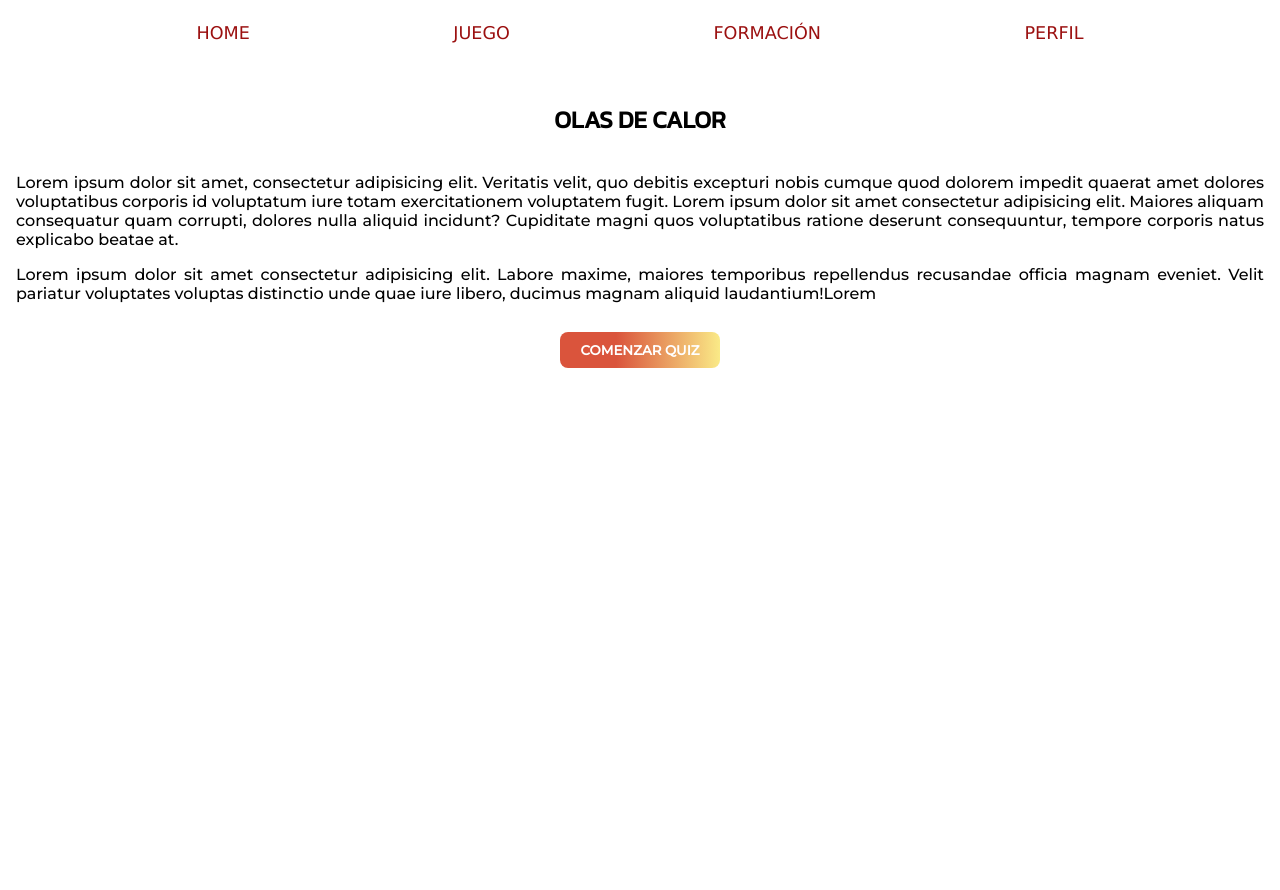
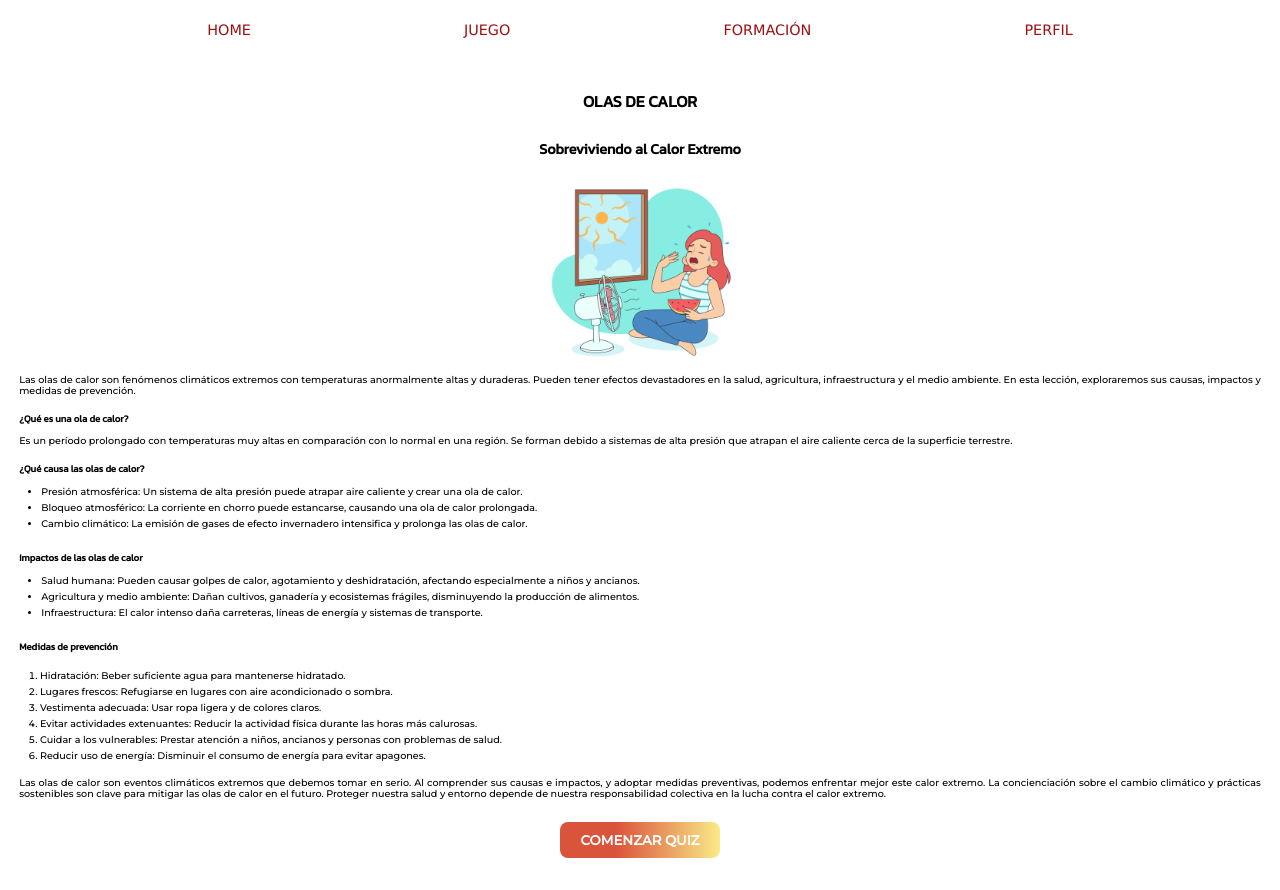
Before and after one commit to danieskka/Desafio-Tripulaciones, a React (Vite) app in the folder client/: page /minilecture in a window 1280 px wide. Before the commit the page ends 800 px from the top, so only its background shows below. Built offline with nearby package versions, Linux system fonts and the light colour scheme.

Commit message:
minilecture text added

```diff
--- a/client/src/components/Main/Home/Game/MiniLecture/MiniLecture.jsx
+++ b/client/src/components/Main/Home/Game/MiniLecture/MiniLecture.jsx
@@ -4,10 +4,34 @@ const MiniLecture = () => {
   return (
     <section className="homeWrapper">
       <h1>OLAS DE CALOR</h1>
+      <h2>Sobreviviendo al Calor Extremo</h2>
+      <img src="assets/mini_leccion.jpg" alt="Calor" className="minilecturePortada"/>
       <article className="lectureText">
-        <p>Lorem ipsum dolor sit amet, consectetur adipisicing elit. Veritatis velit, quo debitis excepturi nobis cumque quod dolorem impedit quaerat amet dolores voluptatibus corporis id voluptatum iure totam exercitationem voluptatem fugit. Lorem ipsum dolor sit amet consectetur adipisicing elit. Maiores aliquam consequatur quam corrupti, dolores nulla aliquid incidunt? Cupiditate magni quos voluptatibus ratione deserunt consequuntur, tempore corporis natus explicabo beatae at.
-        </p>
-        <p> Lorem ipsum dolor sit amet consectetur adipisicing elit. Labore maxime, maiores temporibus repellendus recusandae officia magnam eveniet. Velit pariatur voluptates voluptas distinctio unde quae iure libero, ducimus magnam aliquid laudantium!Lorem</p>
+        <p>Las olas de calor son fenómenos climáticos extremos con temperaturas anormalmente altas y duraderas. Pueden tener efectos devastadores en la salud, agricultura, infraestructura y el medio ambiente. En esta lección, exploraremos sus causas, impactos y medidas de prevención.    </p>
+        <h3>¿Qué es una ola de calor?</h3>
+        <p> Es un período prolongado con temperaturas muy altas en comparación con lo normal en una región. Se forman debido a sistemas de alta presión que atrapan el aire caliente cerca de la superficie terrestre.</p>
+        <h3>¿Qué causa las olas de calor?</h3>
+        <ul className="ulMLecture">
+            <li className="liML">Presión atmosférica: Un sistema de alta presión puede atrapar aire caliente y crear una ola de calor.</li>
+            <li className="liML">Bloqueo atmosférico: La corriente en chorro puede estancarse, causando una ola de calor prolongada. </li>
+            <li className="liML">Cambio climático: La emisión de gases de efecto invernadero intensifica y prolonga las olas de calor.</li>
+        </ul>
+        <h3>Impactos de las olas de calor </h3>
+        <ul className="ulMLecture">
+            <li className="liML">Salud humana: Pueden causar golpes de calor, agotamiento y deshidratación, afectando especialmente a niños y ancianos.</li>
+            <li className="liML">Agricultura y medio ambiente: Dañan cultivos, ganadería y ecosistemas frágiles, disminuyendo la producción de alimentos.</li>
+            <li className="liML">Infraestructura: El calor intenso daña carreteras, líneas de energía y sistemas de transporte.</li>
+        </ul>
+        <h3>Medidas de prevención </h3>
+        <ol className="olMLecture">
+            <li>Hidratación: Beber suficiente agua para mantenerse hidratado.</li>
+            <li>Lugares frescos: Refugiarse en lugares con aire acondicionado o sombra.</li>
+            <li>Vestimenta adecuada: Usar ropa ligera y de colores claros.</li>
+            <li>Evitar actividades extenuantes: Reducir la actividad física durante las horas más calurosas.</li>
+            <li>Cuidar a los vulnerables: Prestar atención a niños, ancianos y personas con problemas de salud.</li>
+            <li>Reducir uso de energía: Disminuir el consumo de energía para evitar apagones.</li>
+        </ol>
+        <p>Las olas de calor son eventos climáticos extremos que debemos tomar en serio. Al comprender sus causas e impactos, y adoptar medidas preventivas, podemos enfrentar mejor este calor extremo. La concienciación sobre el cambio climático y prácticas sostenibles son clave para mitigar las olas de calor en el futuro. Proteger nuestra salud y entorno depende de nuestra responsabilidad colectiva en la lucha contra el calor extremo.</p>
       </article>
 
       <Link to="/gamequiz">
--- a/client/src/components/Main/Home/Game/Quiz/Quiz.jsx
+++ b/client/src/components/Main/Home/Game/Quiz/Quiz.jsx
@@ -170,6 +170,7 @@ const QuitGame = () => {  //Alerta cuando se abandona el juego.
   }
 
 
+
   return (
     <section className="sectionQuiz">
       <article>
--- a/client/src/styles/components/_header.scss
+++ b/client/src/styles/components/_header.scss
@@ -37,7 +37,7 @@ ul{
 }
 .link{
     font-family: 'Lucida Sans', 'Lucida Sans Regular', 'Lucida Grande', 'Lucida Sans Unicode', Geneva, Verdana, sans-serif;
-    font-size: 1.1em;
+    font-size: .9em;
     color: rgb(155, 16, 16);
     text-decoration: none;
     margin:  .4em;
--- a/client/src/styles/components/_minilecture.scss
+++ b/client/src/styles/components/_minilecture.scss
@@ -1,6 +1,29 @@
 @import './../utils/variables.scss';
 
 .lectureText{
-    padding: 0 1em;
+    padding: 0 1.2em;
     text-align: justify;
+    li{
+        margin-bottom: 5px;
+    }
+    h3{
+        margin: 15px 0 5px
+    }
+    ul{
+        margin-top: 10px;
+    }
 }
+.liML{
+    margin-left: 2.3em;
+}
+.olMLecture{
+    padding-left: 1.3em;
+}
+.ulMLecture{
+    display: flex;
+    flex-direction: column;
+    align-items: flex-start;
+}
+.minilecturePortada{
+    width: 12em;
+}
--- a/client/src/styles/views/app.scss
+++ b/client/src/styles/views/app.scss
@@ -10,8 +10,21 @@ section{
 h1, h2, h3, h4{
     font-family: Kanit;
 }
-p, label{
+h1{
+    font-size: 1em;
+}
+h2{
+    font-size: .9em;
+}
+h3{
+    font-size: .6em;
+}
+h4{
+    font-size: 0.5em;
+}
+p, label, li{
     font-family: Montserrat;
+    font-size: .6em;
 }
 button{
     border-radius: 8px;
```
Also changed, not shown: client/public/assets/mini_leccion.jpg (added).
